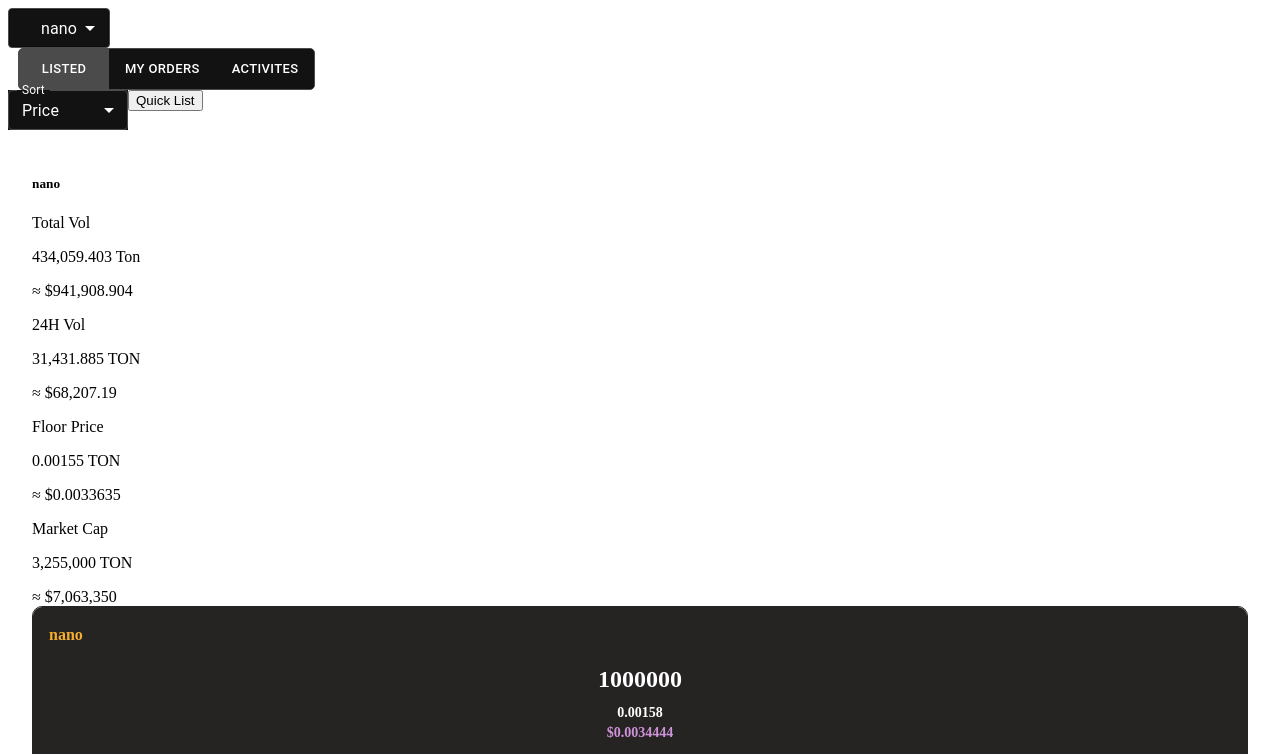
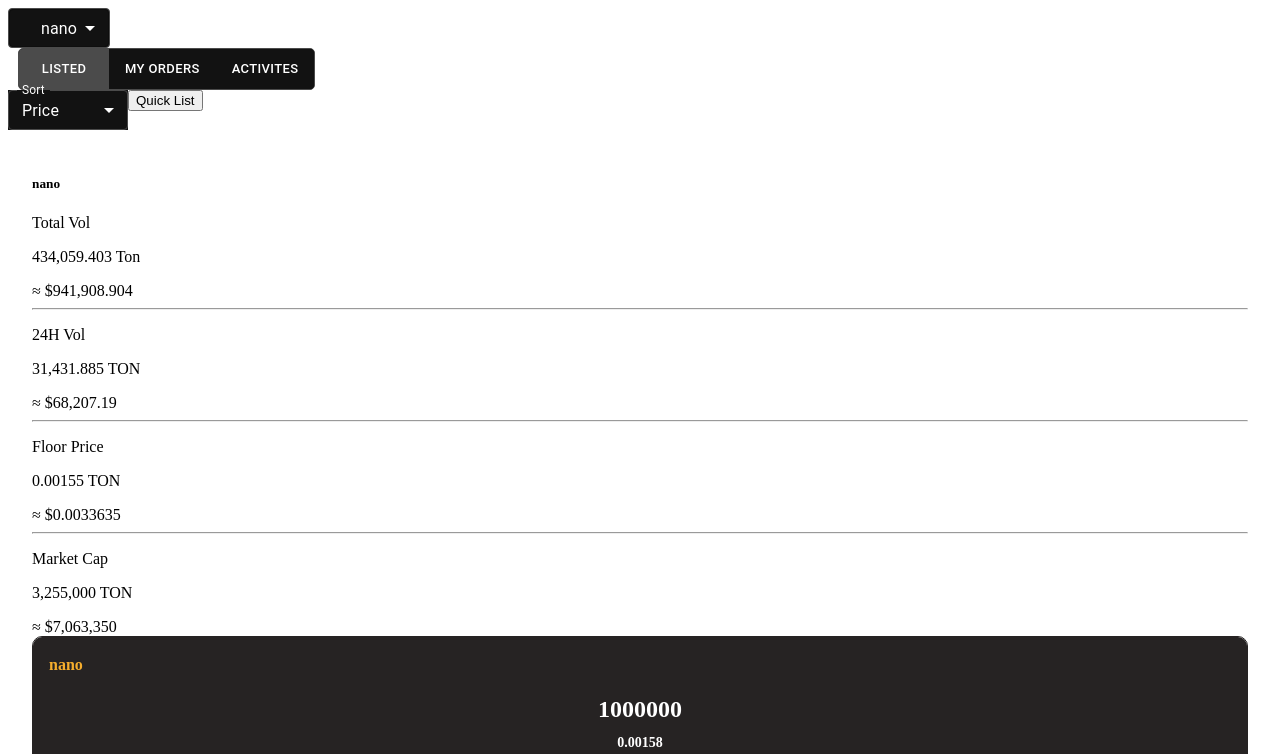
Before and after one commit to MustafaGhouri/Tonano, a Next.js app: page /marketplace in a window 1280 px wide. Shown: the top 754 px of the page. Built offline with nearby package versions, Linux system fonts and the light colour scheme.

Commit message:
Replace Mui Deviders into Hr

```diff
--- a/src/app/marketplace/page.tsx
+++ b/src/app/marketplace/page.tsx
@@ -144,7 +144,7 @@ const MarketPlacePagination = styled(Pagination)({
   },
 
   ".Mui-selected": {
-    backgroundColor: "#4B4B4B",
+    backgroundColor: "#4B4B4B !important",
   },
 });
 
@@ -237,7 +237,7 @@ const Marketplace = () => {
           <Box>
             <Box className="flex flex-row md:mt-16 mt-0 mb-16">
               <div className="bg-none text-white transition-shadow border border-opacity-25 overflow-x-scroll  rounded-lg py-[16px]">
-                <div className="flex flex-row items-center">
+                <div className="flex flex-row items-center h-full">
                   <h5 className="m-0 text-1.5xl leading-1.334 text-yellow-400 font-bold pl-6">
                     {coin}
                   </h5>
@@ -253,11 +253,7 @@ const Marketplace = () => {
                       ≈ $941,908.904
                     </span>
                   </div>
-                  <Divider
-                    orientation="vertical"
-                    flexItem
-                    className="m-0 mx-4 flex-shrink-0 border-t border-r border-b border-opacity-25 border-white"
-                  />
+                  <hr className="m-0 mx-4 flex-shrink-0 border-t border-r border-b border-opacity-25 border-white h-full" />
                   {/* --- Hour Vol ---  */}
                   <div className="  text-center">
                     <p className="m-0 font-normal text-base leading-1.5 whitespace-nowrap">
@@ -270,10 +266,8 @@ const Marketplace = () => {
                       ≈ $68,207.19
                     </span>
                   </div>
-                  <Divider
-                    orientation="vertical"
-                    flexItem
-                    className="m-0 mx-4 flex-shrink-0 border-t border-r border-b border-opacity-25 border-white"
+                  <hr
+                    className="m-0 mx-4 flex-shrink-0 border-t border-r border-b border-opacity-25 border-white h-full"
                   />
                   {/* ---Floor Price ---  */}
                   <div className="  text-center">
@@ -287,10 +281,9 @@ const Marketplace = () => {
                       ≈ $0.0033635
                     </span>
                   </div>
-                  <Divider
-                    orientation="vertical"
-                    flexItem
-                    className="m-0 mx-4 flex-shrink-0 border-t border-r border-b border-opacity-25 border-white"
+                  <hr
+
+                    className="m-0 mx-4 flex-shrink-0 border-t border-r border-b border-opacity-25 border-white h-full"
                   />
                   {/* ---Floor Price ---  */}
                   <div className="text-center pr-[24px]">
```
